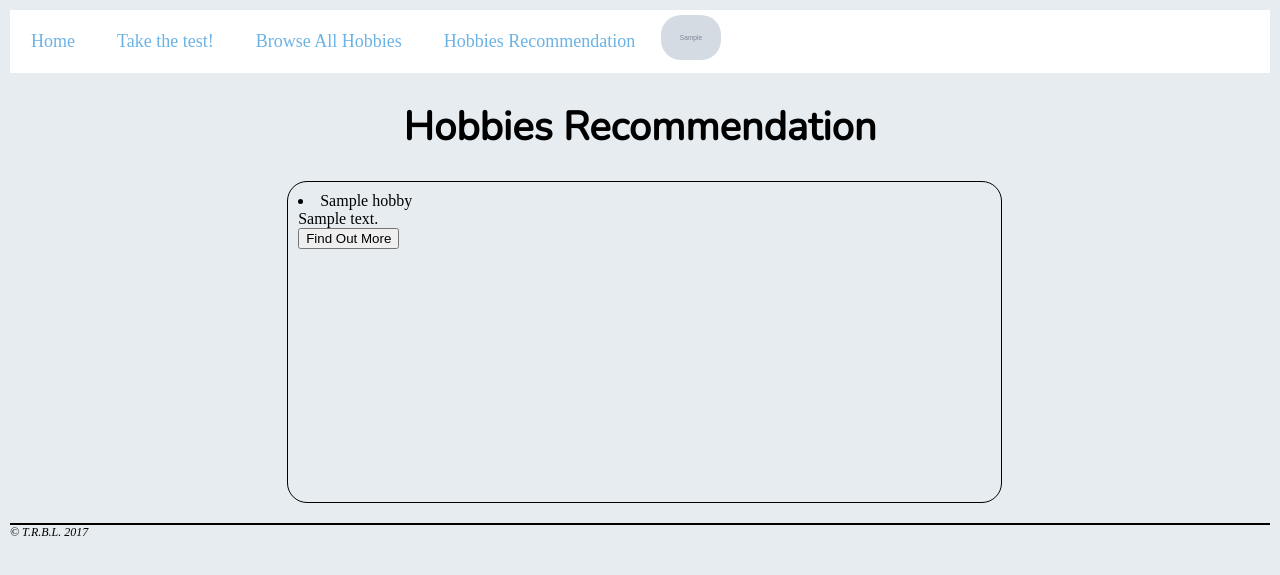
After one commit to mdalhlke/hobyn, a Python web app: template templates/recommendation.html in a window 1280 px wide. The commit adds this page. Shown: the top 575 px of the page. Run offline with Jinja, Linux system fonts and the light colour scheme; the template is opened without the code that fills it: most values are stand-ins (such as "Sample title", 1, 10 or a date in 2020); grey boxes marked "Sample" are stand-in pictures; some libraries are stand-ins or nearby versions.

Commit message:
website design

```diff
--- a/main.py
+++ b/main.py
@@ -75,7 +75,7 @@ class UserProfileHandler(webapp2.RequestHandler):
         return my_list
 
     def post(self):
-        template = env.get_template('user_profile.html')
+        template = env.get_template('recommendation.html')
         N,O,A,C,E=0,0,0,0,0
         for i in range(0, len(Question.query().fetch())):
             value=self.request.get("answer_"+str(i))
@@ -102,7 +102,7 @@ class UserProfileHandler(webapp2.RequestHandler):
             self.response.write("no user logged in")
         self.response.write(template.render())
     def get(self):
-        template= env.get_template('user_profile.html')
+        template= env.get_template('recommendation.html')
         user=User.query(User.email == users.get_current_user().email()).get()
 
         hobby_list=[]
--- /dev/null
+++ b/styles/recommendation.css
@@ -0,0 +1,66 @@
+h1{
+  font-family: Nunito;
+  text-align: center;
+  font-size: 40px;
+}
+
+.description {
+  border-radius: 20px;
+  padding: 10px;
+  width: 55%;
+  min-height: 300px;
+  min-width: 300px;
+  border: 1px solid black;
+  margin-right: 30px;
+  display: inline-block;
+  margin-bottom: 20px;
+  position: relative;
+  left: 22%;
+  clear: both;
+}
+
+body {
+  background-color: #e6ecf0;
+  margin: 10px;
+  height: 100px;
+}
+
+footer {
+  border-top: 2px solid black;
+  font-style: italic;
+  font-size: 12px;
+  color: black;
+  clear: both;
+  bottom: 5px;
+}
+
+img {
+  margin: 5px;
+  border-radius: 20px;
+}
+
+.topnav {
+    background-color: white;
+    overflow: hidden;
+    display: block;
+}
+
+.topnav a {
+    float: left;
+    display: block;
+    color: #6bb3e5;
+    text-align: center;
+    padding: 21px;
+    text-decoration: none;
+    font-size: 18px;
+}
+
+.topnav a:hover {
+    background-color: #6bb3e5;
+    color: black;
+}
+
+.topnav a.active {
+    background-color: #0e517f;
+    color: white;
+}
--- a/templates/all_hobbies.html
+++ b/templates/all_hobbies.html
@@ -31,5 +31,10 @@
               {%endfor%}
           </div>
     </div>
+
+    <footer>
+      &copy; T.R.B.L. 2017
+    </footer>
+
   </body>
 </html>
--- a/templates/home.html
+++ b/templates/home.html
@@ -15,7 +15,7 @@
         <div class="topnav">
             <a href="/personality_test">Take the test!</a>
             <a href="/all_hobbies">Browse All Hobbies</a>
-            <a href="/user_profile" class="profile">Profile</a>
+            <a href="/user_profile" class="profile">Hobbies Recommendation</a>
             {{greeting}}
         </div>
 
--- a/templates/nav.html
+++ b/templates/nav.html
@@ -2,6 +2,6 @@
     <a href="/">Home</a>
     <a href="/personality_test">Take the test!</a>
     <a href="/all_hobbies">Browse All Hobbies</a>
-    <a href="/user_profile" class="profile">Profile</a>
+    <a href="/user_profile" class="profile">Hobbies Recommendation</a>
     <img src ="{{ src }}" class="user_pic" width="60">
 </div>
--- a/templates/personality_test.html
+++ b/templates/personality_test.html
@@ -32,6 +32,9 @@
     </form>
   </div>
 
+  <footer>
+    &copy; T.R.B.L. 2017
+  </footer>
 
   </body>
 </html>
--- /dev/null
+++ b/templates/recommendation.html
@@ -0,0 +1,36 @@
+<!DOCTYPE html>
+<html>
+  <head>
+    <title>Hobbies Recommendation</title>
+    <link rel="stylesheet" href="styles/recommendation.css">
+    <link href='https://fonts.googleapis.com/css?family=Nunito' rel='stylesheet'>
+    <script src="https://ajax.googleapis.com/ajax/libs/jquery/3.2.1/jquery.min.js"></script>
+  </head>
+  <body>
+
+    {% include "nav.html" %}
+
+        <h1>Hobbies Recommendation</h1>
+
+      <div class= "description">
+            {%for hobby in hobby_list%}
+          <div>
+             <li class=hobby><label class='field'>{{hobby.name}}</label>
+               <div class=hobbyDescription> {{hobby.description}}
+                   <form action="/personal_hobby" method="post">
+                       <input type="hidden" name="name" value="{{hobby.name}}">
+                        <input type="submit" id="find" value="Find Out More">
+                   </form>
+               </div>
+             </li>
+          </div>
+          {%endfor%}
+
+      </div>
+
+    <footer>
+      &copy; T.R.B.L. 2017
+    </footer>
+  </body>
+
+</html>
```
